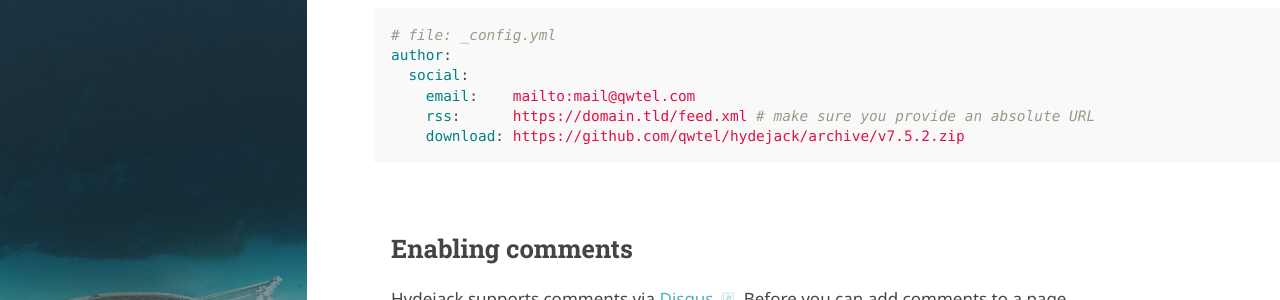
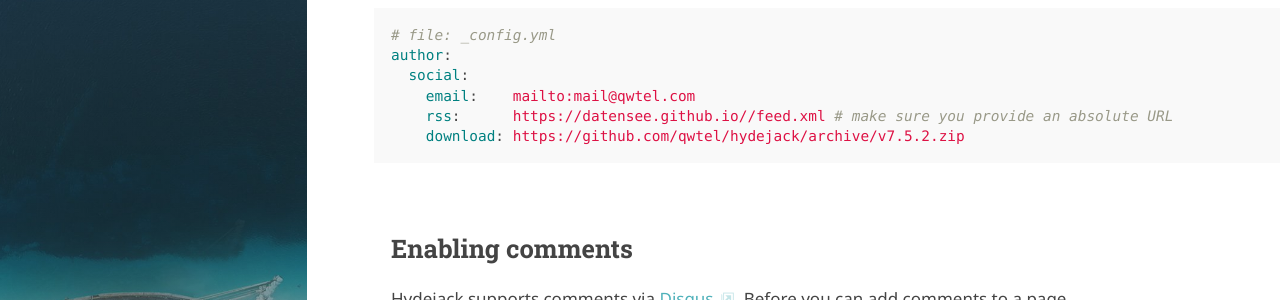
Before and after one commit to datensee/datensee.github.io, a Jekyll site: the page built from docs/7.5.2/config.md, in a window 1280 px wide and 900 px high, scrolled down 9999 px. Shown: the part 152-452 px from the top of the window. Built offline with Jekyll 4.4.1, drawn with Linux system fonts in a browser that asks for light colours; some web fonts are replaced; part of the change alters nothing that is shown.

Commit message:
site added

```diff
--- a/_config.yml
+++ b/_config.yml
@@ -4,7 +4,7 @@
 # IMPORTANT: Set the URL of your site.
 # Set to https://<username>.github.io when hosting on GitHub Pages
 # (unless you are using a custom domain).
-url:                   https://domain.tld
+url:                   https://datensee.github.io/
 
 # IMPORTANT: Set The "base URL" of your site.
 #
```
